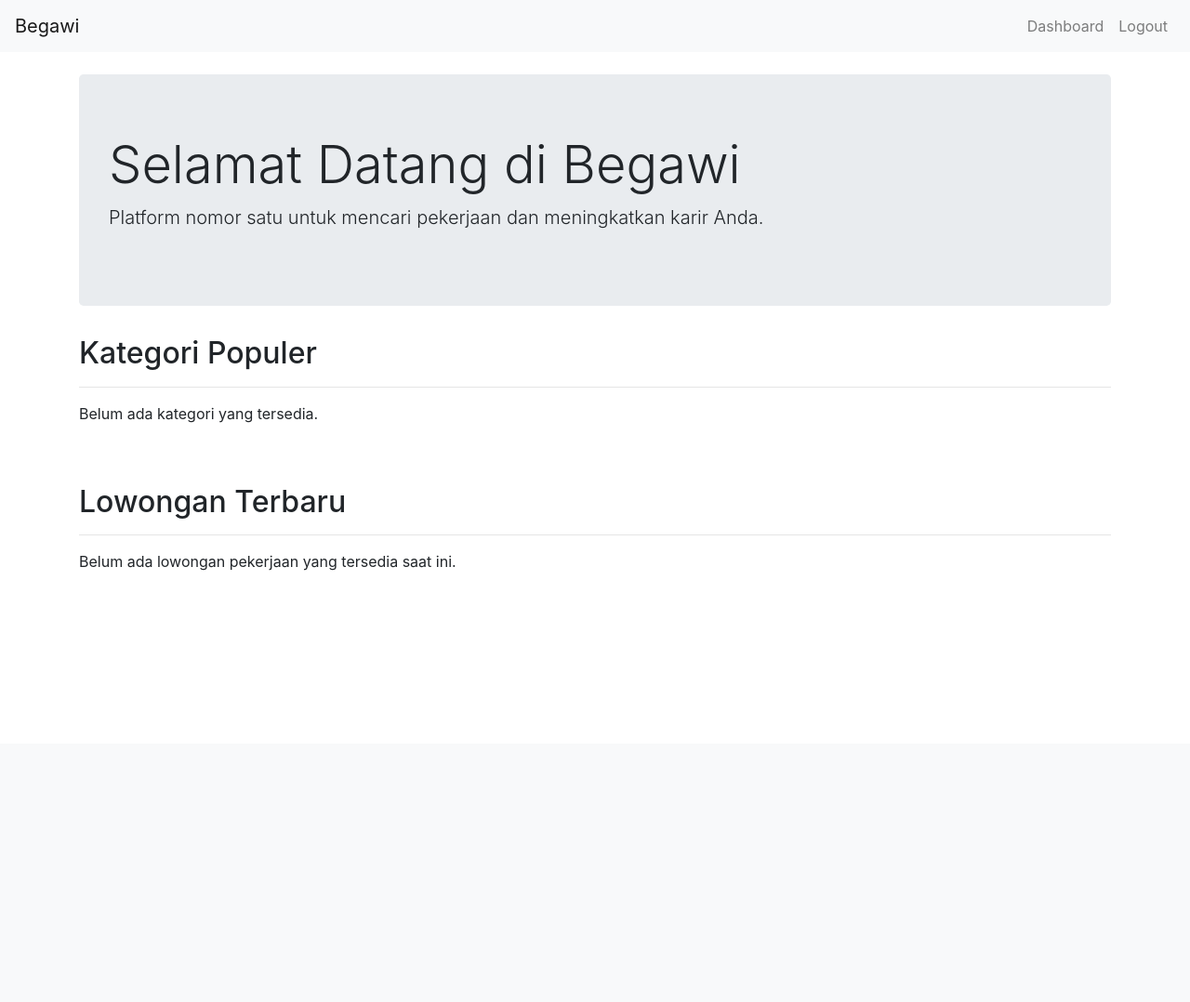
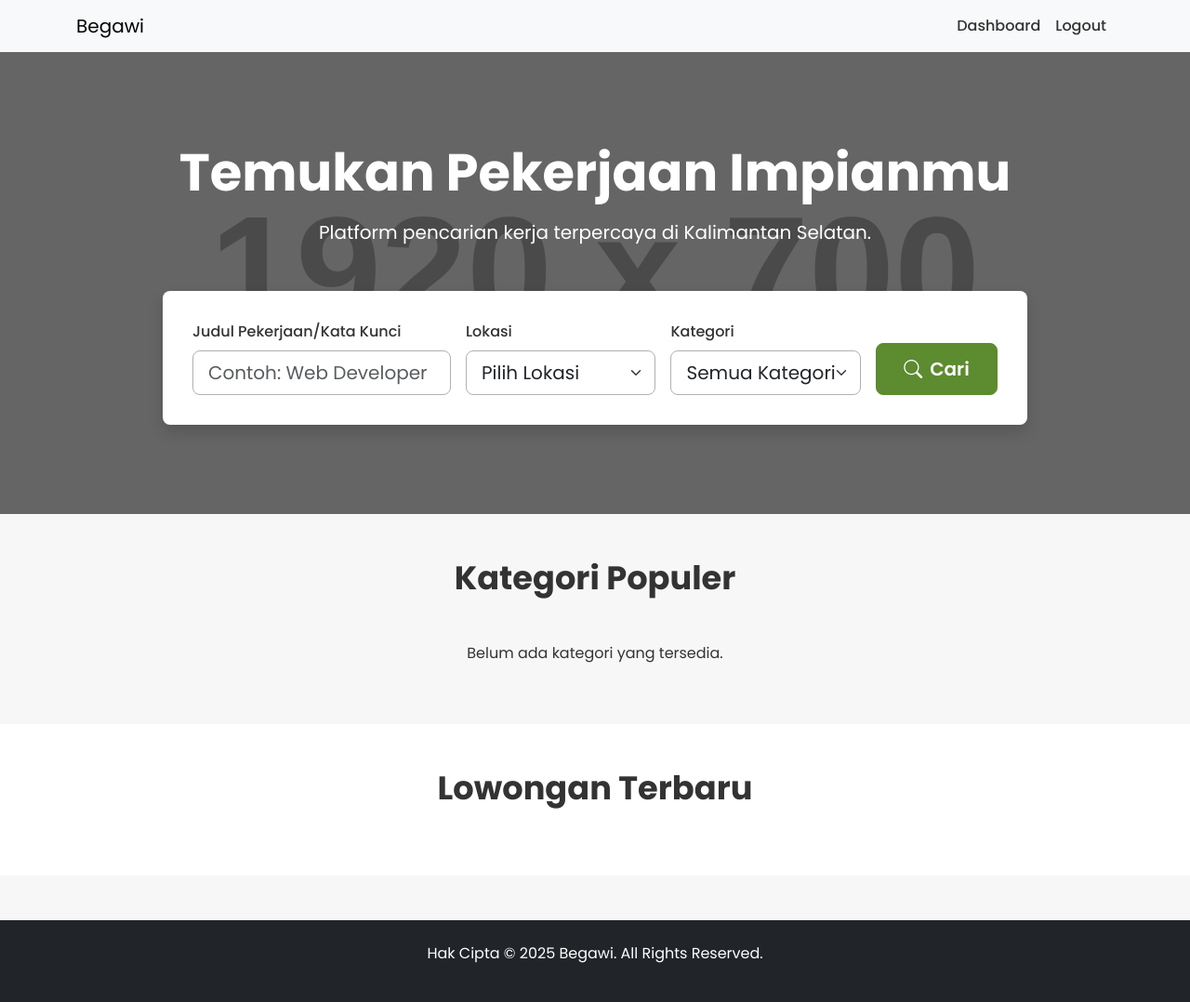
Before and after one commit to rrdtlsh/Begawi.id, a CodeIgniter 4 app: the page made by Begawi/app/Views/home.php in a window 1280 px wide. Shown: the whole page at 93% size. Before the commit the page ends 614 px from the top, so only its background shows below. Run offline with PHP 8.4 and a stand-in for CodeIgniter, Linux system fonts and the light colour scheme; the template is opened without the code that fills it, so the values that code supplies are empty; grey boxes labelled with a size stand in for pictures from a placeholder-image service; some libraries are stand-ins or nearby versions.

Commit message:
nambah lagi

```diff
--- a/Begawi/app/Config/Routes.php
+++ b/Begawi/app/Config/Routes.php
@@ -9,6 +9,7 @@ use CodeIgniter\Router\RouteCollection;
 // Halaman utama
 $routes->get('/', 'HomeController::index');
 
+$routes->post('/search/jobs', 'SearchController::jobs');
 
 // --- Routes untuk Autentikasi ---
 $routes->get('/register', 'AuthController::register');
--- a/Begawi/app/Views/home.php
+++ b/Begawi/app/Views/home.php
@@ -1,85 +1,102 @@
-<!DOCTYPE html>
-<html lang="id">
+<?php // File: app/Views/home.php ?>
+<?= $this->extend('layouts/guest_layout') ?>
 
-<head>
-    <meta charset="UTF-8">
-    <title>Begawi - Temukan Pekerjaan Impian Anda</title>
-    <link rel="stylesheet" href="https://stackpath.bootstrapcdn.com/bootstrap/4.5.2/css/bootstrap.min.css">
-</head>
+<?= $this->section('content') ?>
 
-<body>
-    <nav class="navbar navbar-expand-lg navbar-light bg-light">
-        <a class="navbar-brand" href="/">Begawi</a>
-        <div class="collapse navbar-collapse">
-            <ul class="navbar-nav ml-auto">
-                <?php if (session()->get('isLoggedIn')): ?>
-                    <li class="nav-item">
-                        <a class="nav-link" href="#">Dashboard</a>
-                    </li>
-                    <li class="nav-item">
-                        <a class="nav-link" href="/logout">Logout</a>
-                    </li>
+    <header class="hero-section text-center">
+        <div class="container">
+            <h1 class="display-4 fw-bold mb-3">Temukan Pekerjaan Impianmu</h1>
+            <p class="lead mb-5">Platform pencarian kerja terpercaya di Kalimantan Selatan.</p>
+
+            <!-- Mengisi bagian yang tadinya kosong -->
+            <div class="search-form-card col-lg-10 mx-auto">
+                <form class="row g-3 align-items-end" action="<?= site_url('search/jobs') ?>" method="post">
+
+                    <!-- Input Kata Kunci -->
+                    <div class="col-md-4 text-start">
+                        <label for="job-title" class="form-label">Judul Pekerjaan/Kata Kunci</label>
+                        <input type="text" class="form-control form-control-lg" id="job-title" name="keyword" placeholder="Contoh: Web Developer">
+                    </div>
+
+                    <!-- Dropdown Lokasi (Dinamis) -->
+                    <div class="col-md-3 text-start">
+                        <label for="location" class="form-label">Lokasi</label>
+                        <select class="form-select form-select-lg" id="location" name="location">
+                            <option selected value="">Pilih Lokasi</option>
+                            <?php if (!empty($locations)): ?>
+                                <?php foreach ($locations as $loc): ?>
+                                    <option value="<?= $loc->id ?>"><?= esc($loc->name) ?></option>
+                                <?php endforeach; ?>
+                            <?php endif; ?>
+                        </select>
+                    </div>
+
+                    <!-- Dropdown Kategori (Dinamis) -->
+                    <div class="col-md-3 text-start">
+                        <label for="category" class="form-label">Kategori</label>
+                        <select class="form-select form-select-lg" id="category" name="category">
+                            <option selected value="">Semua Kategori</option>
+                            <?php if (!empty($categories)): ?>
+                                <?php foreach ($categories as $cat): ?>
+                                    <option value="<?= $cat->id ?>"><?= esc($cat->name) ?></option>
+                                <?php endforeach; ?>
+                            <?php endif; ?>
+                        </select>
+                    </div>
+
+                    <!-- Tombol Cari -->
+                    <div class="col-md-2 d-grid">
+                        <button type="submit" class="btn btn-custom-green btn-lg btn-search">
+                            <i class="bi bi-search me-2"></i>Cari
+                        </button>
+                    </div>
+                </form>
+            </div>
+        </div>
+    </header>
+
+    <section class="py-5">
+        <div class="container">
+            <h2 class="text-center section-title">Kategori Populer</h2>
+            <div class="row g-4 justify-content-center">
+                <?php if (!empty($categories)): ?>
+                    <?php foreach ($categories as $category): ?>
+                        <div class="col-6 col-sm-4 col-md-3 col-lg-2">
+                            <a href="#" class="d-block p-3 category-card text-center">
+                                <div class="category-card-icon">
+                                    <i class="bi <?= esc($category->icon_path, 'attr') ?>" style="font-size: 2.5rem;"></i>
+                                </div>
+                                <h5><?= esc($category->name) ?></h5>
+                            </a>
+                        </div>
+                    <?php endforeach; ?>
                 <?php else: ?>
-                    <li class="nav-item">
-                        <a class="nav-link" href="/login">Login</a>
-                    </li>
-                    <li class="nav-item">
-                        <a class="btn btn-primary" href="/register">Daftar</a>
-                    </li>
+                    <p class="col text-center">Belum ada kategori yang tersedia.</p>
                 <?php endif; ?>
-            </ul>
+            </div>
         </div>
-    </nav>
+    </section>
 
-    <div class="container mt-4">
-        <div class="jumbotron">
-            <h1 class="display-4"><?= esc($title ?? 'Selamat Datang di Begawi') ?></h1>
-            <p class="lead">Platform nomor satu untuk mencari pekerjaan dan meningkatkan karir Anda.</p>
-        </div>
-
-        <h2>Kategori Populer</h2>
-        <hr>
-        <div class="row">
-            <?php if (!empty($categories)): ?>
-                <?php foreach ($categories as $category): ?>
-                    <div class="col-md-3 mb-3">
-                        <div class="card">
-                            <div class="card-body text-center">
-                                <h5 class="card-title"><?= esc($category->name) ?></h5>
+    <section class="py-5 bg-white">
+        <div class="container">
+            <h2 class="text-center section-title">Lowongan Terbaru</h2>
+            <div class="row g-4">
+                <?php if (!empty($jobs)): ?>
+                    <?php foreach ($jobs as $job): ?>
+                        <div class="col-md-6 col-lg-4 d-flex align-items-stretch">
+                            <div class="card job-card w-100">
+                                <div class="card-body">
+                                    <h5 class="card-title"><a href="#"><?= esc($job->title) ?></a></h5>
+                                    <h6 class="card-subtitle mb-2 text-muted"><?= esc($job->company_name) ?></h6>
+                                    <p class="job-detail-item">Lokasi: <?= esc($job->location_name) ?></p>
+                                    <p class="job-detail-item">Tipe: <?= esc($job->job_type) ?></p>
+                                </div>
                             </div>
                         </div>
-                    </div>
-                <?php endforeach; ?>
-            <?php else: ?>
-                <p class="col">Belum ada kategori yang tersedia.</p>
-            <?php endif; ?>
+                    <?php endforeach; ?>
+                <?php endif; ?>
+            </div>
         </div>
+    </section>
 
-        <h2 class="mt-5">Lowongan Terbaru</h2>
-        <hr>
-        <div class="row">
-            <?php if (!empty($jobs)): ?>
-                <?php foreach ($jobs as $job): ?>
-                    <div class="col-md-6 mb-4">
-                        <div class="card">
-                            <div class="card-body">
-                                <h5 class="card-title"><?= esc($job->title) ?></h5>
-                                <h6 class="card-subtitle mb-2 text-muted"><?= esc($job->company_name) ?></h6>
-                                <p class="card-text">
-                                    <strong>Lokasi:</strong> <?= esc($job->location) ?><br>
-                                    <strong>Tipe:</strong> <?= esc($job->job_type) ?><br>
-                                    <strong>Kategori:</strong> <?= esc($job->category_name ?? 'N/A') ?>
-                                </p>
-                                <a href="#" class="btn btn-info">Lihat Detail</a>
-                            </div>
-                        </div>
-                    </div>
-                <?php endforeach; ?>
-            <?php else: ?>
-                <p class="col">Belum ada lowongan pekerjaan yang tersedia saat ini.</p>
-            <?php endif; ?>
-        </div>
-    </div>
-</body>
-
-</html>
+<?= $this->endSection() ?>
--- /dev/null
+++ b/Begawi/app/Views/layouts/guest_layout.php
@@ -0,0 +1,55 @@
+<?php // File: app/Views/layouts/guest_layout.php ?>
+<!DOCTYPE html>
+<html lang="id">
+<head>
+    <meta charset="UTF-8">
+    <meta name="viewport" content="width=device-width, initial-scale=1.0">
+    <link href="https://cdn.jsdelivr.net/npm/bootstrap@5.3.0-alpha1/dist/css/bootstrap.min.css" rel="stylesheet">
+    <link rel="stylesheet" href="https://cdn.jsdelivr.net/npm/bootstrap-icons@1.11.3/font/bootstrap-icons.min.css">
+    <link href="https://fonts.googleapis.com/css2?family=Poppins:wght@400;500;600;700&display=swap" rel="stylesheet">
+
+    <link rel="stylesheet" href="<?= base_url('css/style.css') ?>">
+    <link rel="stylesheet" href="<?= base_url('css/footer.css') ?>">
+    <link rel="stylesheet" href="<?= base_url('css/navbar.css') ?>">
+
+    <title><?= esc($title ?? 'Begawi - Temukan Pekerjaan Impianmu') ?></title>
+</head>
+<body>
+
+    <nav class="navbar navbar-expand-lg navbar-light bg-light">
+        <div class="container">
+            <a class="navbar-brand" href="/">Begawi</a>
+            <button class="navbar-toggler" type="button" data-bs-toggle="collapse" data-bs-target="#navbarNav">
+                <span class="navbar-toggler-icon"></span>
+            </button>
+            <div class="collapse navbar-collapse" id="navbarNav">
+                <ul class="navbar-nav ms-auto">
+                    <?php if (session()->get('isLoggedIn')): ?>
+                        <li class="nav-item">
+                            <a class="nav-link" href="#">Dashboard</a>
+                        </li>
+                        <li class="nav-item">
+                            <a class="nav-link" href="/logout">Logout</a>
+                        </li>
+                    <?php else: ?>
+                        <li class="nav-item">
+                            <a class="nav-link" href="/login">Login</a>
+                        </li>
+                        <li class="nav-item">
+                            <a class="btn btn-custom-green" href="/register">Daftar</a>
+                        </li>
+                    <?php endif; ?>
+                </ul>
+            </div>
+        </div>
+    </nav>
+
+    <?= $this->renderSection('content') ?>
+
+    <footer class="text-center p-4 bg-dark text-white mt-5">
+        <p>Hak Cipta &copy; <?= date('Y') ?> Begawi. All Rights Reserved.</p>
+    </footer>
+
+    <script src="https://cdn.jsdelivr.net/npm/bootstrap@5.3.0-alpha1/dist/js/bootstrap.bundle.min.js"></script>
+</body>
+</html>
```
Also changed, not shown: Begawi/app/Controllers/HomeController.php (+4 -3 lines), Begawi/app/Controllers/SearchController.php (added, +35 -0 lines), Begawi/app/Database/Seeds/JobSeeder.php (added, +70 -0 lines), Begawi/app/Database/Seeds/UserSeeder.php (added, +63 -0 lines), Begawi/app/Database/Seeds/VendorSeeder.php (added, +58 -0 lines), Begawi/app/Models/JobModel.php (+22 -0 lines).
